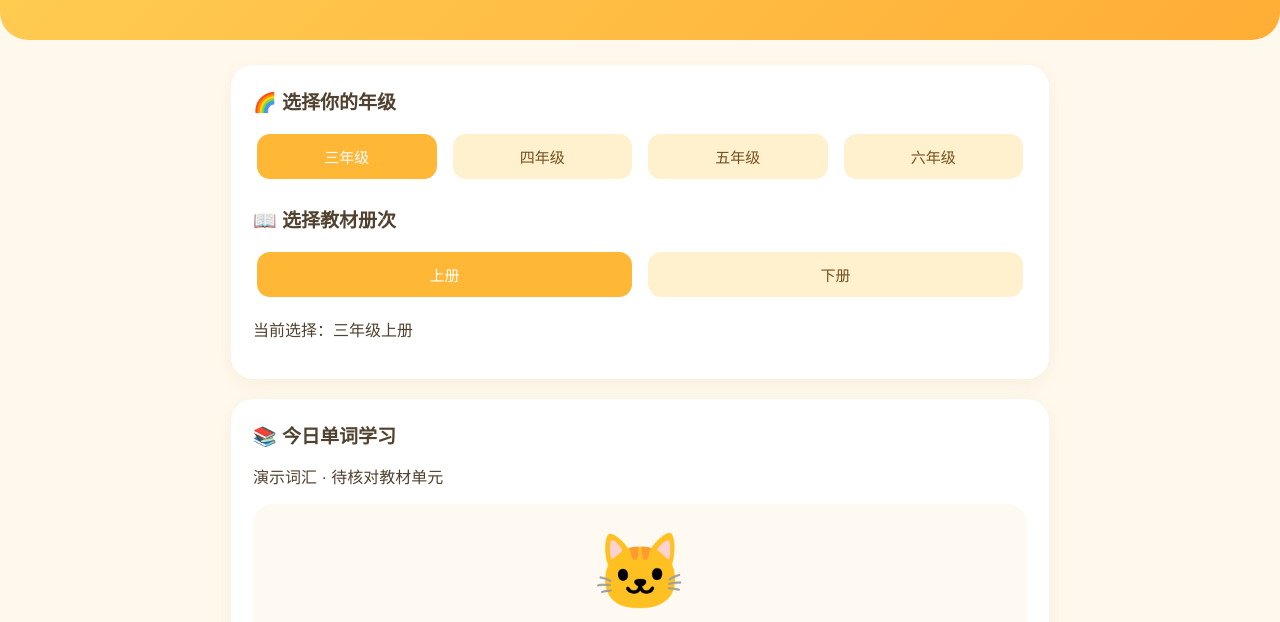
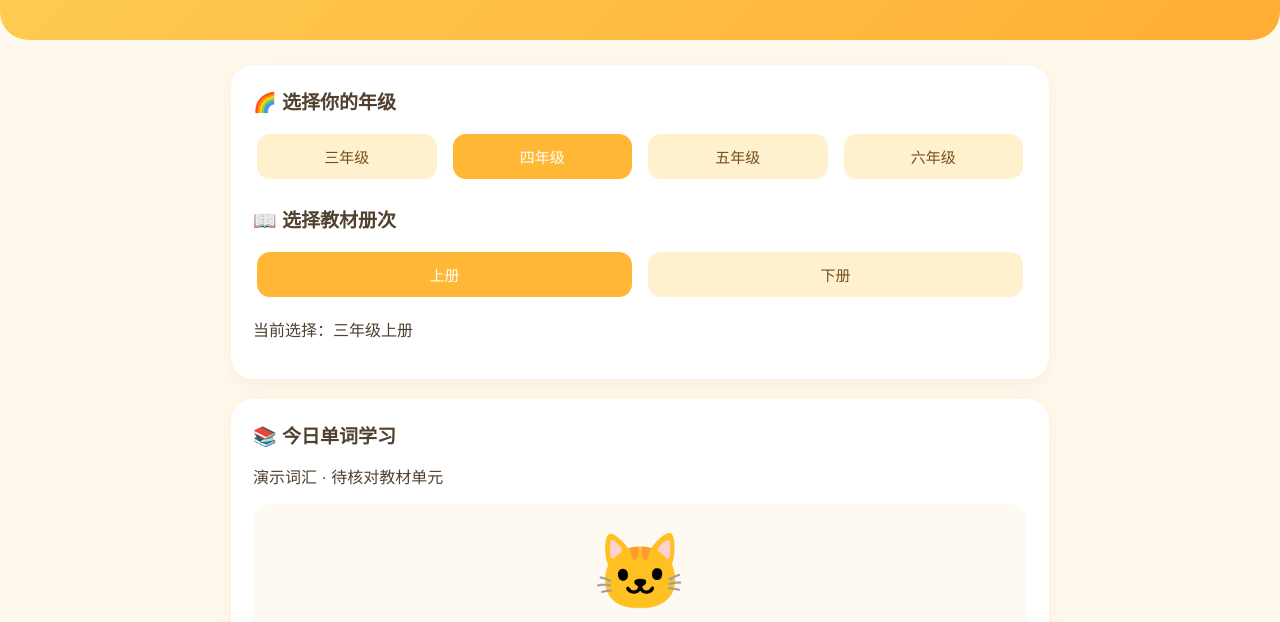
Before and after one commit to yu123-zh/English-Word-Learning, a plain HTML site: page index.html in a window 1280 px wide. Shown: the part 178-800 px from the top of the page. Drawn offline with Linux system fonts and the light colour scheme.

Commit message:
Update index.html

```diff
--- a/index.html
+++ b/index.html
@@ -107,8 +107,8 @@ footer{text-align:center;color:#a18c70;padding:25px;font-size:13px}
 <section class="panel">
   <h2>🌈 选择你的年级</h2>
   <div class="grade-list" id="grades">
-    <button class="active" onclick="chooseGrade(3,this)">三年级</button>
-    <button onclick="chooseGrade(4,this)">四年级</button>
+    <button onclick="chooseGrade(3,this)">三年级</button>
+   <button class="active" onclick="chooseGrade(4,this)">四年级</button>
     <button onclick="chooseGrade(5,this)">五年级</button>
     <button onclick="chooseGrade(6,this)">六年级</button>
   </div>
```
